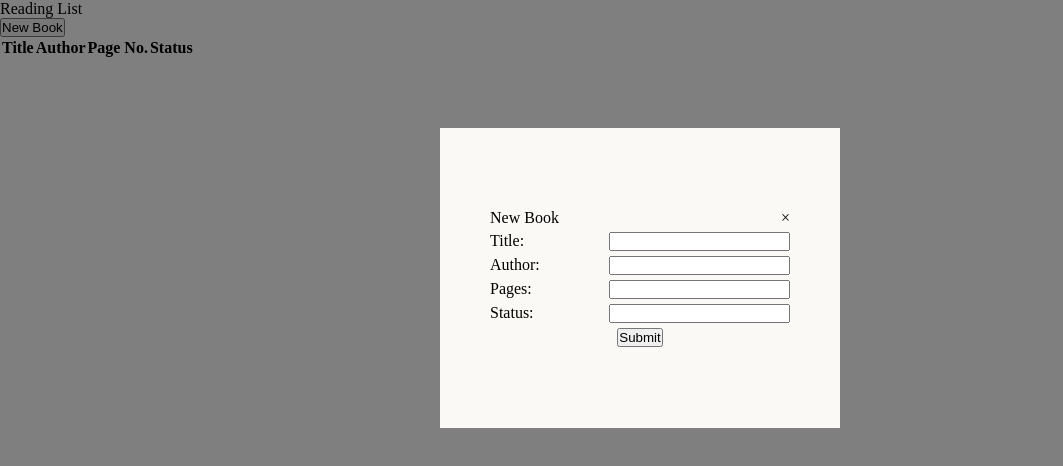
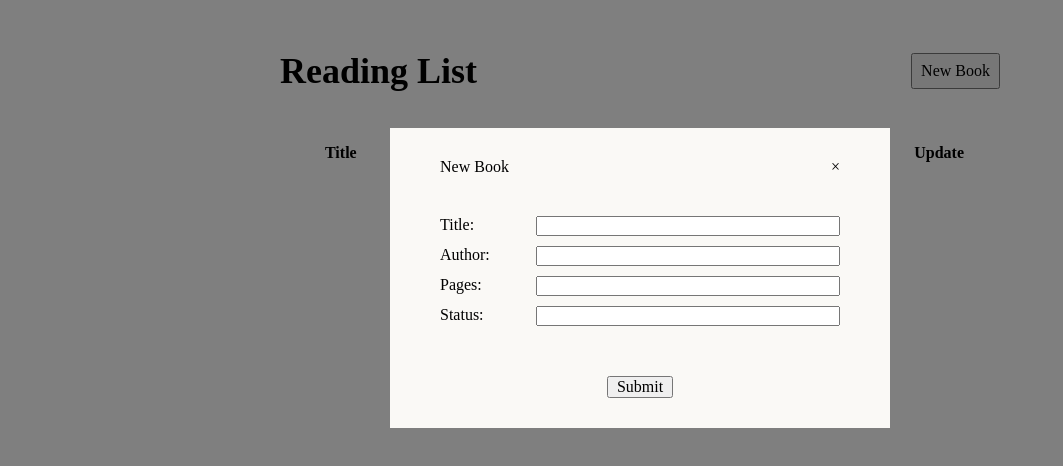
Before and after one commit to libmartinito/lib, a plain HTML site: page index.html in a window 1280 px wide. Both pictures are taken after a click on the button "New Book". Shown: the whole page, without its empty margins (0-1063 px from the left). Drawn offline with Linux system fonts and the light colour scheme.

Commit message:
Improved styling of ui

```diff
--- a/index.html
+++ b/index.html
@@ -13,14 +13,18 @@
       <div class="title">Reading List</div>
       <button class="new">New Book</button>
     </div>
+    <div class="table-container">
       <table>
         <tr>
           <th>Title</th>
           <th>Author</th>
           <th>Page No.</th>
           <th>Status</th>
+          <th>Remove</th>
+          <th>Update</th>
         </tr>
       </table>
+    </div>
     <div class="modal">
       <div class="modal-content">
         <div class="modal-header">
--- a/script.js
+++ b/script.js
@@ -45,6 +45,7 @@ function displayBooks(book) {
     Object.keys(book).forEach(key => {
       let tdata = document.createElement("td");
       tdata.textContent = book[key];
+      tdata.style.textAlign = "center";
       trow.appendChild(tdata);
     });
 
@@ -53,12 +54,24 @@ function displayBooks(book) {
     rmvBtn.textContent = "Remove";
     rmvBtn.dataset.index = curIndex;
     rmvBtn.addEventListener("click", removeBook);
+    rmvBtn.style.fontSize = "16px";
+    rmvBtn.style.fontFamily = "serif";
+    rmvBtn.style.paddingLeft = "6px";
+    rmvBtn.style.paddingRight = "6px";
+    tdata.style.textAlign = "center";
     tdata.appendChild(rmvBtn);
+    trow.appendChild(tdata);
 
+    tdata = document.createElement("td");
     let updateBtn = document.createElement("button");
     updateBtn.textContent = "Update";
     updateBtn.dataset.index = curIndex;
     updateBtn.addEventListener("click", updateStatus);
+    updateBtn.style.fontSize = "16px";
+    updateBtn.style.fontFamily = "serif";
+    updateBtn.style.paddingLeft = "6px";
+    updateBtn.style.paddingRight = "6px";
+    tdata.style.textAlign = "center";
     tdata.appendChild(updateBtn);
 
     trow.appendChild(tdata);
--- a/styles.css
+++ b/styles.css
@@ -18,24 +18,31 @@
 
 .modal-content {
   margin: 10% auto;
-  width: 400px;
+  width: 500px;
   height: 300px;
   display: flex;
   flex-direction: column;
-  justify-content: center;
   align-items: center;
-  gap: 5px;
+  gap: 10px;
   background-color: #faf9f6;
 }
 
 .modal-header {
-  width: 300px;
+  width: 400px;
   display: flex;
   justify-content: space-between;
+  padding-top: 30px;
+  padding-bottom: 30px;
+}
+
+input {
+  font-size: 14px;
+  font-family: serif;
+  width: 300px;
 }
 
 .form-input {
-  width: 300px;
+  width: 400px;
   display: flex;
   justify-content: space-between;
 }
@@ -46,3 +53,46 @@
   text-decoration: none;
   cursor: pointer;
 }
+
+.submit {
+  margin: 40px;
+}
+
+.container {
+  width: 100vw;
+  height: 100vh;
+  display: flex;
+  flex-direction: column;
+  align-items: center;
+}
+
+.header {
+  width: 720px;
+  display: flex;
+  justify-content: space-between;
+  align-items: center;
+  padding: 50px;
+}
+
+.new,
+.submit {
+  font-size: 16px;
+  font-family: serif;
+  padding-left: 8px;
+  padding-right: 8px;
+  height: 36px;
+}
+
+.title {
+  font-size: 36px;
+  font-weight: 800;
+}
+
+.table-container {
+  width: 720px;
+}
+
+table {
+  table-layout: fixed;
+  width: 100%;
+}
```
Lines whose indentation alone changed are shown as unchanged.
